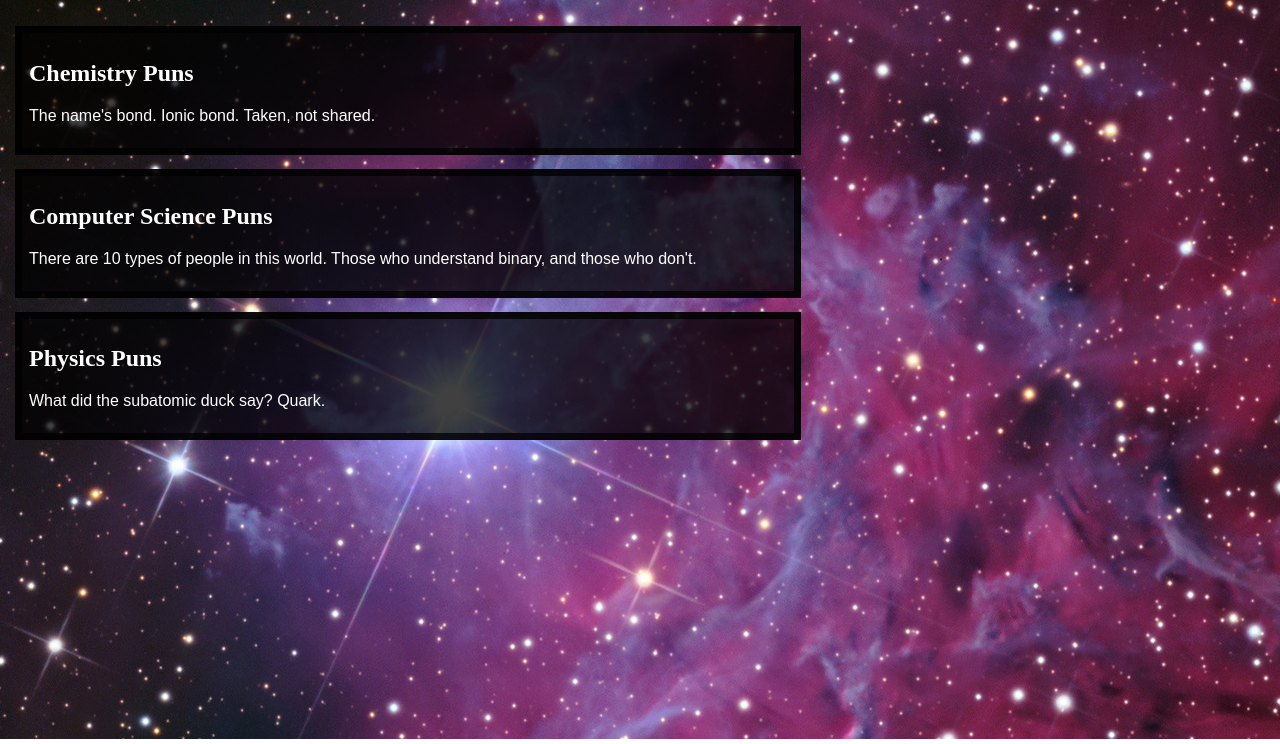
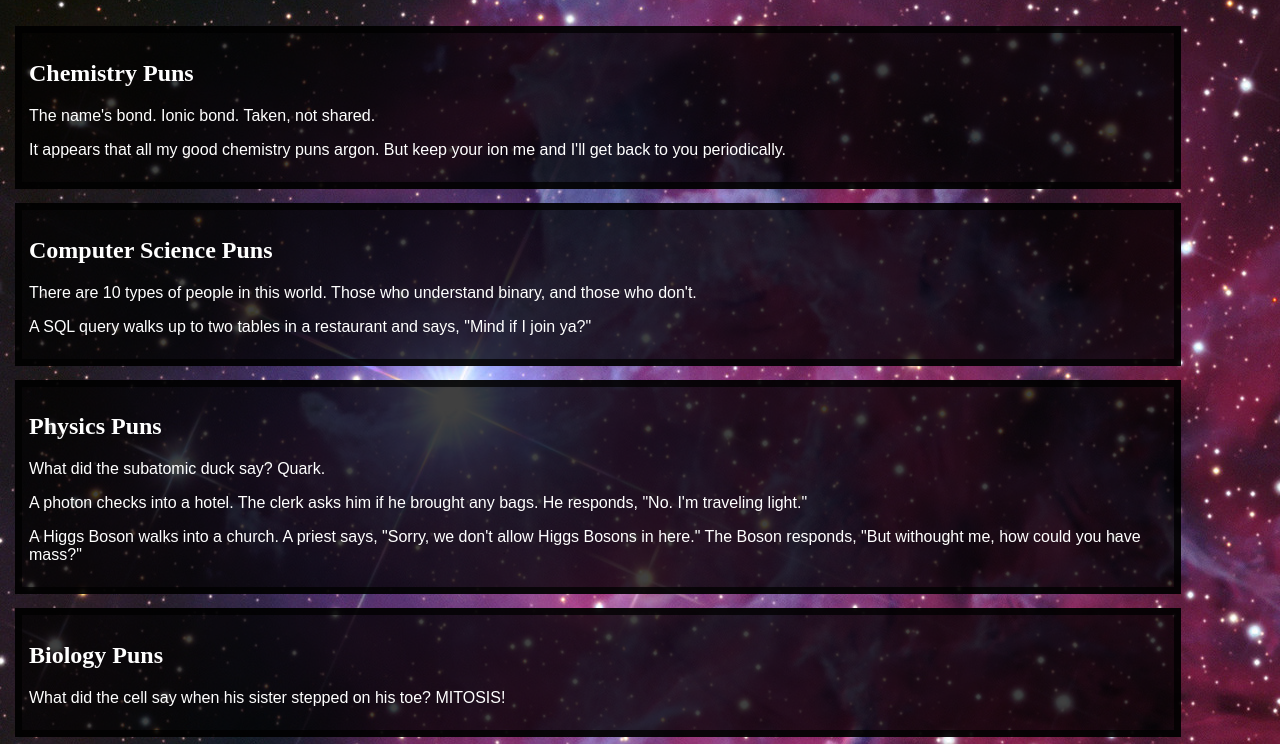
Before and after one commit to chloestingray/pun-site, a plain HTML site: page index.html in a window 1280 px wide. Shown: the part 61-805 px from the top of the page. Drawn offline with Linux system fonts and the light colour scheme.

Commit message:
added more jokes

```diff
--- a/index.html
+++ b/index.html
@@ -7,20 +7,32 @@
  </head>
  <body>
    <h1>The Great Science Pun Site</h1>
+
    <div class="chem">
    <h2>Chemistry Puns</h2>
    <p>The name's bond. Ionic bond. Taken, not shared. </p>
+   <p>It appears that all my good chemistry puns argon. But keep your ion me and I'll get back to you periodically.</p>
    </div>
-   <br>
+
    <div class="comp_sci">
    <h2>Computer Science Puns</h2>
    <p>There are 10 types of people in this world. Those who understand binary, and those who don't. </p>
+   <p>A SQL query walks up to two tables in a restaurant and says, "Mind if I join ya?"</p>
    </div>
-   <br>
+
    <div class="phys">
    <h2>Physics Puns</h2>
-   <p>What did the subatomic duck say? Quark. </p>
+   <p>What did the subatomic duck say? Quark.</p>
+   <p>A photon checks into a hotel. The clerk asks him if he brought any bags. He responds, "No. I'm traveling light."</p>
+   <p>A Higgs Boson walks into a church. A priest says, "Sorry, we don't allow Higgs Bosons in here." The Boson responds, "But withought me, how could you have mass?"</p>
    </div>
+
+   <div class="biology">
+   <h2>Biology Puns</h2>
+   <p>What did the cell say when his sister stepped on his toe? MITOSIS!</p>
+   </div>
+
+   <br>
 
  </body>
 
--- a/style.css
+++ b/style.css
@@ -7,6 +7,7 @@ h1{
   font-weight: bold;
   color: white;
   text-align: center;
+  size: 100px;
 }
 
 p{
@@ -23,7 +24,7 @@ div.chem{
   border-color: rgba(0,0,0,0.75);
   padding: 7px;
   float:left;
-  width:60%;
+  width: 90%;
   margin: 7px;
 }
 
@@ -35,7 +36,7 @@ div.comp_sci{
   border-color: rgba(0,0,0,0.75);
   padding: 7px;
   float:left;
-  width:60%;
+  width: 90%;
   margin: 7px;
 }
 
@@ -47,6 +48,18 @@ div.phys{
   border-color: rgba(0,0,0,0.75);
   padding: 7px;
   float:left;
-  width:60%;
+  width: 90%;
   margin: 7px;
 }
+
+div.biology{
+  color: white;
+  background-color: rgba(0,0,0,0.75);
+  border-style: solid;
+  border-width: 7px;
+  border-color: rgba(0,0,0,0.75);
+  padding: 7px;
+  float:left;
+  width: 90%;
+  margin: 7px;
+}
```
